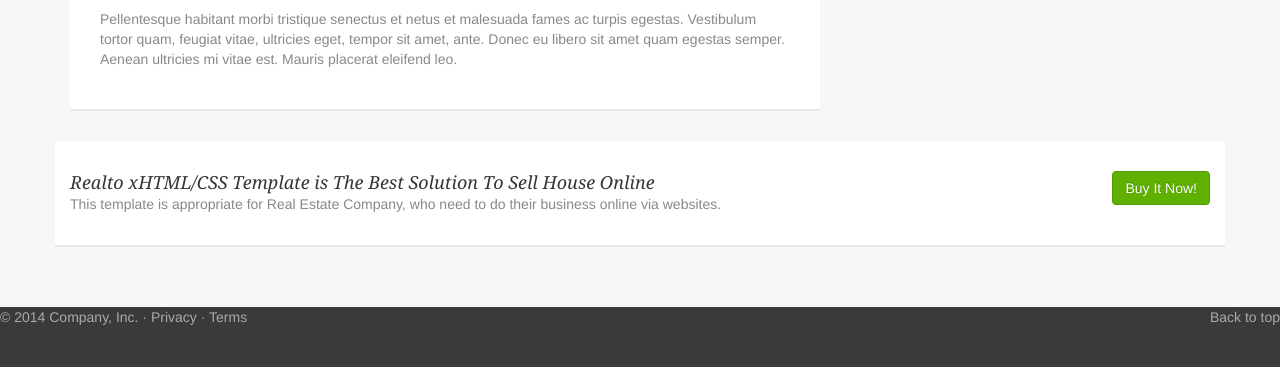
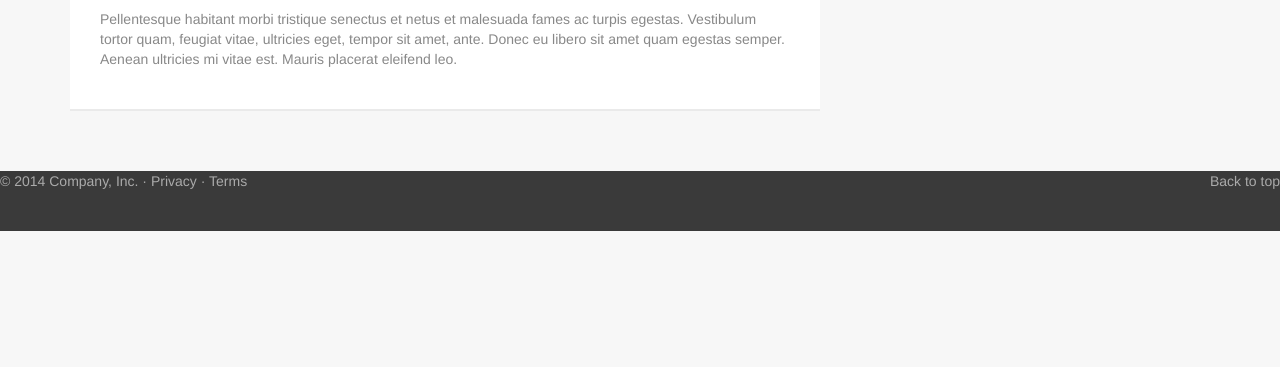
Before and after one commit to gffbss/honeymooning, a Django app: page /testpage/ in a window 1280 px wide. Shown: the part 4534-4901 px from the top of the page. After the commit the page ends 4765 px from the top, so only its background shows below. Run offline with Django 3.2, Linux system fonts and the light colour scheme; parts of the project's set-up code (start-up, migrations or seed data) failed here and were passed over; some libraries are stand-ins or nearby versions.

Commit message:
no significant changes

```diff
--- a/real_estate_main/templates/testpage.html
+++ b/real_estate_main/templates/testpage.html
@@ -103,7 +103,7 @@
                 </div>
                 <!-- .span8 -->
                 <div class="col-md-4">
-                    <div class="widget map box-container padding30" style="padding: 30px">
+                    <div class="widget map box-container padding30" >
                         <h3 class="widget-title">Map &amp; Directions</h3>
                         <iframe src="http://maps.google.it/maps?f=q&amp;source=s_q&amp;hl=it&amp;geocode=&amp;q=miami+beach+collins+ave+1220&amp;aq=&amp;sll=25.861386,-80.120888&amp;sspn=0.205136,0.347786&amp;ie=UTF8&amp;hq=&amp;hnear=1220+Collins+Ave,+Miami+Beach,+Miami-Dade,+Florida+33139,+Stati+Uniti&amp;t=m&amp;z=14&amp;ll=25.783255,-80.131265&amp;output=embed"></iframe>
                     </div>
@@ -190,24 +190,24 @@
             <!-- .row -->
         </div>
         <!-- .container -->
-        <div class="container">
-            <div class="row">
-                <div class="span12 box-container">
-                    <div class="row adv-message clearfix">
-                        <div class="pull-left span7">
-                            <p class="upper-line serif italic">Realto xHTML/CSS Template is The
-                                Best Solution To Sell House Online</p>
-                            <p class="lower-line">This template is appropriate for Real Estate
-                                Company, who need to do their business online via websites.</p>
-                        </div>
-                        <!-- .pull-left -->
-                        <a class="pull-right btn btn-large btn-realto span3" href="#" title="Buy It Now">Buy
-                            It Now!</a>
-                    </div>
-                    <!-- .adv-message  -->
-                </div>
-            </div>
-        </div>
+        <!--<div class="container">-->
+            <!--<div class="row">-->
+                <!--<div class="span12 box-container">-->
+                    <!--<div class="row adv-message clearfix">-->
+                        <!--<div class="pull-left span7">-->
+                            <!--<p class="upper-line serif italic">Realto xHTML/CSS Template is The-->
+                                <!--Best Solution To Sell House Online</p>-->
+                            <!--<p class="lower-line">This template is appropriate for Real Estate-->
+                                <!--Company, who need to do their business online via websites.</p>-->
+                        <!--</div>-->
+                        <!--&lt;!&ndash; .pull-left &ndash;&gt;-->
+                        <!--<a class="pull-right btn btn-large btn-realto span3" href="#" title="Buy It Now">Buy-->
+                            <!--It Now!</a>-->
+                    <!--</div>-->
+                    <!--&lt;!&ndash; .adv-message  &ndash;&gt;-->
+                <!--</div>-->
+            <!--</div>-->
+        <!--</div>-->
 
         <!--THIS IS A BREAAAAAAKKKKKKKKKKKKK-->
 
```
